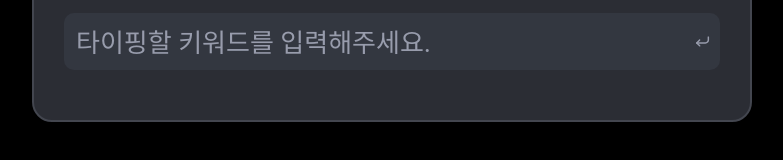
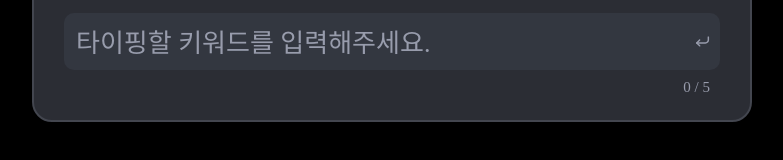
Before and after one commit to solar3070/Fixpace, a Next.js app: page / in a window 1280 px wide. Shown: the part 430-590 px from the top of the page, without its empty margins (248-1031 px from the left). Built offline with nearby package versions, Linux system fonts and the light colour scheme; a web font is replaced by a local one.

Commit message:
fix: input 입력값 카운터 오류 수정

```diff
--- a/src/components/common/Input.tsx
+++ b/src/components/common/Input.tsx
@@ -42,7 +42,7 @@ function Input({
       </StInputWrapper>
       <StWrapper>
         {error && <StErrorMessage>{error}</StErrorMessage>}
-        {hasCounter && value && <StCounter>{value.length} / 5</StCounter>}
+        {hasCounter && value !== undefined && <StCounter>{value.length} / 5</StCounter>}
       </StWrapper>
     </>
   );
```
